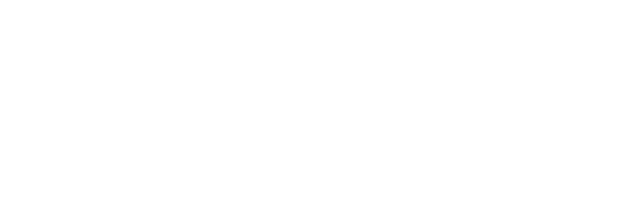
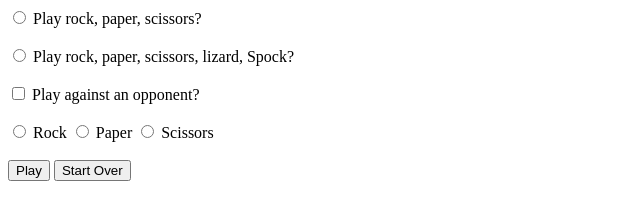
Before and after one commit to comp426-2023-spring/e02-silverdiamant, a website: page public/index.html in a window 1280 px wide. Shown: the whole page, without its empty margins (0-640 px from the left). Drawn offline with Linux system fonts and the light colour scheme.

Commit message:
html and css

```diff
--- a/public/index.html
+++ b/public/index.html
@@ -1,9 +1,36 @@
 <html>
     <head>
-        <title>Rock</title>
+        <title>Rock, Paper, Scissors</title>
+        <link href="./styles.css" rel="stylesheet">
+        <script src=""></script>
         <!-- Link to your script file(s) and CSS in here somewhere -->
     </head>
     <body>
+
+        <form id="userinput" class="">
+            <input type="radio" id="rps" name="game" value="rps">
+            <label for="rps">Play rock, paper, scissors?</label>
+            <br/><br/>
+            <input type="radio" id="rpsls" name="game" value="rpsls">
+            <label for="rpsls">Play rock, paper, scissors, lizard, Spock?</label>
+            <br/><br/>
+            <input type="checkbox" id="opponent" name="playtype" value="opponent">
+            <label for="opponent">Play against an opponent?</label>
+            <br/><br/>
+            <input type="radio" id="rock" name="player" value="rock" class="rps">
+            <label>Rock</label>
+            <input type="radio" id="paper" name="player" value="paper" class="rps">
+            <label>Paper</label>
+            <input type="radio" id="scissors" name="player" value="scissors" class="rps">
+            <label>Scissors</label>
+            <input type="radio" id="lizard" name="player" value="lizard" class="rpsls hidden">
+            <label class="rpsls hidden">Lizard</label>
+            <input type="radio" id="spock" name="player" value="spock" class="rpsls hidden  ">
+            <label class="rpsls hidden">Spock</label>
+            <br/><br/>
+            <input type="submit" id="play" name="controls" value="Play">
+            <input type="submit" id="startover" name="controls" value="Start Over">
+        </form>
 
     <!-- Your interface markup goes here -->
     <!-- For interface examples, look in the `/examples/` directory in the root of your starter code repo. -->
--- a/public/styles.css
+++ b/public/styles.css
@@ -6,3 +6,7 @@ h1 {
 
 p {
 }
+
+.hidden {
+    display: none;
+}
```
